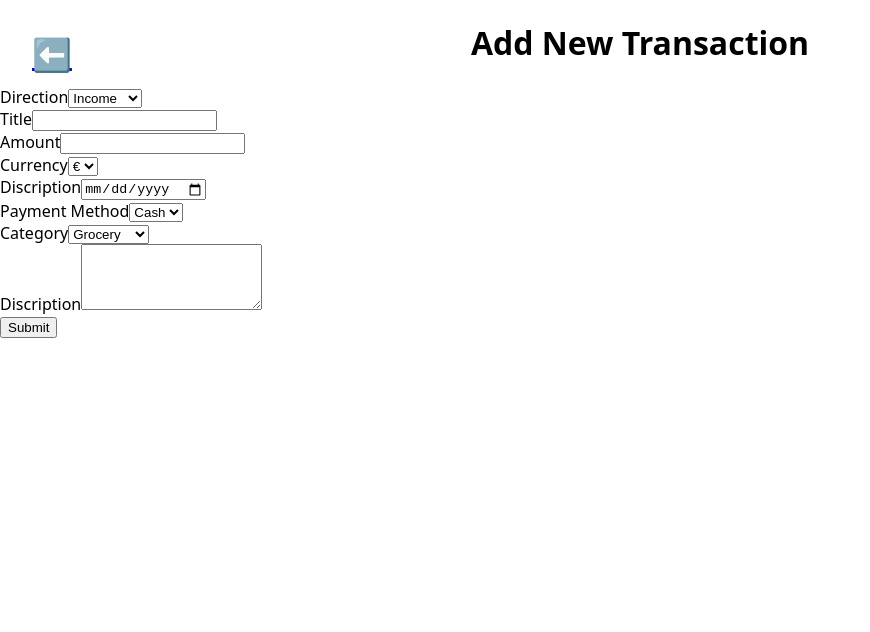
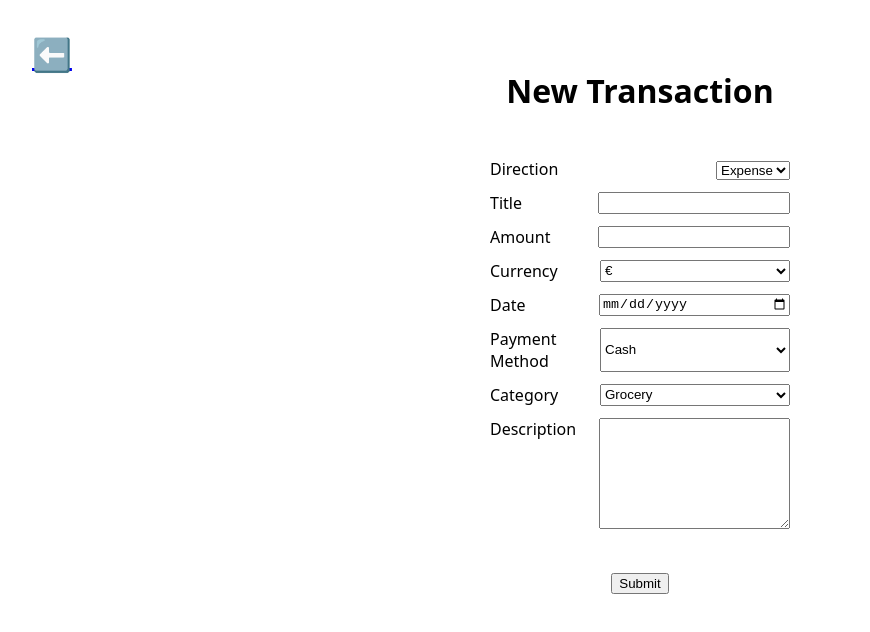
Before and after one commit to benediktbrenk/budget-app, a Next.js app: page /newentry in a window 1280 px wide. Shown: the top 632 px of the page, without its empty margins (0-870 px from the left). Built offline with nearby package versions, Linux system fonts and the light colour scheme.

Commit message:
fixed naming props data/transactions and working on styling

```diff
--- a/components/TransactionEntryForm/TransactionEntryForm.styled.js
+++ b/components/TransactionEntryForm/TransactionEntryForm.styled.js
@@ -1 +1,40 @@
 import { styled } from 'styled-components';
+
+export const StyledFormContainer = styled.div`
+  display: flex;
+  flex-direction: column;
+  justify-content: space-evenly;
+  //align-items: center;
+  gap: 0.75rem;
+  min-width: 300px;
+  max-width: 800px;
+
+  &select {
+    overflow-x: 100px;
+    overflow-y: 100px;
+  }
+`;
+
+export const StyledFormField = styled.div`
+  display: flex;
+  flex-direction: row;
+  justify-content: space-between;
+  //align-items: center;
+  gap: 1rem;
+
+  label {
+    flex: 1;
+  }
+
+  select,
+  input,
+  textarea {
+    flex: 2;
+  }
+`;
+
+export const StyledFormButton = styled.div`
+  display: flex;
+  justify-content: center;
+  margin-top: 2rem;
+`;
--- a/components/TransactionEntryForm/index.js
+++ b/components/TransactionEntryForm/index.js
@@ -1,66 +1,75 @@
 import Header from "../Header";
 import ArrowLeft from "@/components/ArrowLeft";
+import { StyledMain } from "../Main/Main.styled";
+import {
+  StyledFormContainer,
+  StyledFormField,
+  StyledFormButton,
+} from "./TransactionEntryForm.styled";
 
 function TransactionEntryForm({ onSubmit }) {
   return (
-    <main>
-      <Header title="Add New Transaction" />
+    <StyledMain>
       <ArrowLeft />
+      <Header title="New Transaction" />
+
       <form onSubmit={onSubmit}>
-        <div>
-          <div>
+        <StyledFormContainer>
+          <StyledFormField>
             <label htmlFor="direction">Direction</label>
-            <select type="text" name="direction">
-              <option value="Income">Income</option>
-              <option value="Expense">Expense</option>
-            </select>
-          </div>
-          <div>
+            <div>
+              <select type="text" name="direction" required>
+                <option value="Expense">Expense</option>
+                <option value="Income">Income</option>
+              </select>
+            </div>
+          </StyledFormField>
+          <StyledFormField>
             <label htmlFor="name">Title</label>
-            <input type="text" name="name" />
-          </div>
-          <div>
+            <input type="text" name="name" maxLength={20} required />
+          </StyledFormField>
+          <StyledFormField>
             <label htmlFor="amounmt">Amount</label>
-            <input type="number" name="amount" />
-          </div>
-          <div>
+            <input type="number" name="amount" required />
+          </StyledFormField>
+          <StyledFormField>
             <label htmlFor="amounmt">Currency</label>
-            <select type="text" name="currency">
+            <select type="text" name="currency" required>
               <option value="€">€</option>
               <option value="$">$</option>
             </select>
-          </div>
-          <div>
-            <label htmlFor="date">Discription</label>
-            <input type="date" name="date" />
-          </div>
-          <div>
+          </StyledFormField>
+          <StyledFormField>
+            <label htmlFor="date">Date</label>
+            <input type="date" name="date" required />
+          </StyledFormField>
+          <StyledFormField>
             <label htmlFor="payment_method">Payment Method</label>
-            <select type="text" name="payment_method">
+            <select type="text" name="payment_method" required>
               <option value="cash">Cash</option>
               <option value="card">Card</option>
             </select>
-          </div>
-          <div>
+          </StyledFormField>
+          <StyledFormField>
             <label htmlFor="category">Category</label>
-            <select type="text" name="category">
+            <select type="text" name="category" required>
               <option value="grocery">Grocery</option>
               <option value="salary">Salary</option>
               <option value="housing">Housing</option>
               <option value="insurance">Insurance</option>
               <option value="utilities">Utilities</option>
             </select>
-          </div>
-          <div>
-            <label htmlFor="description">Discription</label>
-            <textarea rows="4" type="text" name="description" />
-          </div>
-          <div>
+          </StyledFormField>
+          <StyledFormField>
+            <label htmlFor="description">Description</label>
+            <textarea rows="7" maxLength={140} type="text" name="description" />
+          </StyledFormField>
+          <StyledFormButton>
             <button type="submit">Submit</button>
-          </div>
-        </div>
+          </StyledFormButton>
+        </StyledFormContainer>
       </form>
-    </main>
+    </StyledMain>
   );
 }
 
--- a/components/TransactionList/index.js
+++ b/components/TransactionList/index.js
@@ -1,10 +1,10 @@
 import React from "react";
 import TransactionCard from "../TransactionCard";
 
-function TransactionList({ data }) {
+function TransactionList({ transactions }) {
   return (
     <ul>
-      {data.map((transaction) => (
+      {transactions.map((transaction) => (
         <TransactionCard key={transaction.id} transaction={transaction} />
       ))}
     </ul>
--- a/pages/_app.js
+++ b/pages/_app.js
@@ -7,15 +7,14 @@ import { useRouter } from "next/router";
 const initialTransactions = transactions;
 
 export default function App({ Component, pageProps }) {
-  const [entries, setEntries] = useState(initialTransactions);
+  const [transactions, setTransactions] = useState(initialTransactions);
   const router = useRouter();
 
   function handleAddTransaction(event) {
     event.preventDefault();
     const formData = new FormData(event.target);
-    const newEntry = Object.fromEntries(formData);
-    setEntries([{ id: uid(), ...newEntry }, ...entries]);
-    console.log(entries);
+    const newTransaction = Object.fromEntries(formData);
+    setTransactions([{ id: uid(), ...newTransaction }, ...transactions]);
     event.target.reset();
     router.push("/");
   }
@@ -25,7 +24,7 @@ export default function App({ Component, pageProps }) {
       <GlobalStyle />
       <Component
         {...pageProps}
-        data={entries}
+        transactions={transactions}
         addNewTransaction={handleAddTransaction}
       />
     </>
--- a/pages/details/[id].js
+++ b/pages/details/[id].js
@@ -1,11 +1,10 @@
 import Header from "@/components/Header";
-import { transactions } from "@/db/data.js";
 import { useRouter } from "next/router";
 import TransactionDetails from "@/components/TransactionDetails";
 import { StyledMain } from "@/components/Main/Main.styled";
 import ArrowLeft from "@/components/ArrowLeft";
 
-export default function TransactionDetailsPage() {
+export default function TransactionDetailsPage({ transactions }) {
   const router = useRouter();
   const { id } = router.query;
 
--- a/pages/index.js
+++ b/pages/index.js
@@ -2,12 +2,12 @@ import Header from "@/components/Header";
 import TransactionList from "@/components/TransactionList";
 import Link from "next/link";
 
-export default function HomePage({ data }) {
+export default function HomePage({ transactions }) {
   return (
     <div>
       <Header title="Transactions" />
       <Link href="/newentry">Add New Transaction</Link>
-      <TransactionList data={data} />
+      <TransactionList transactions={transactions} />
     </div>
   );
 }
```
